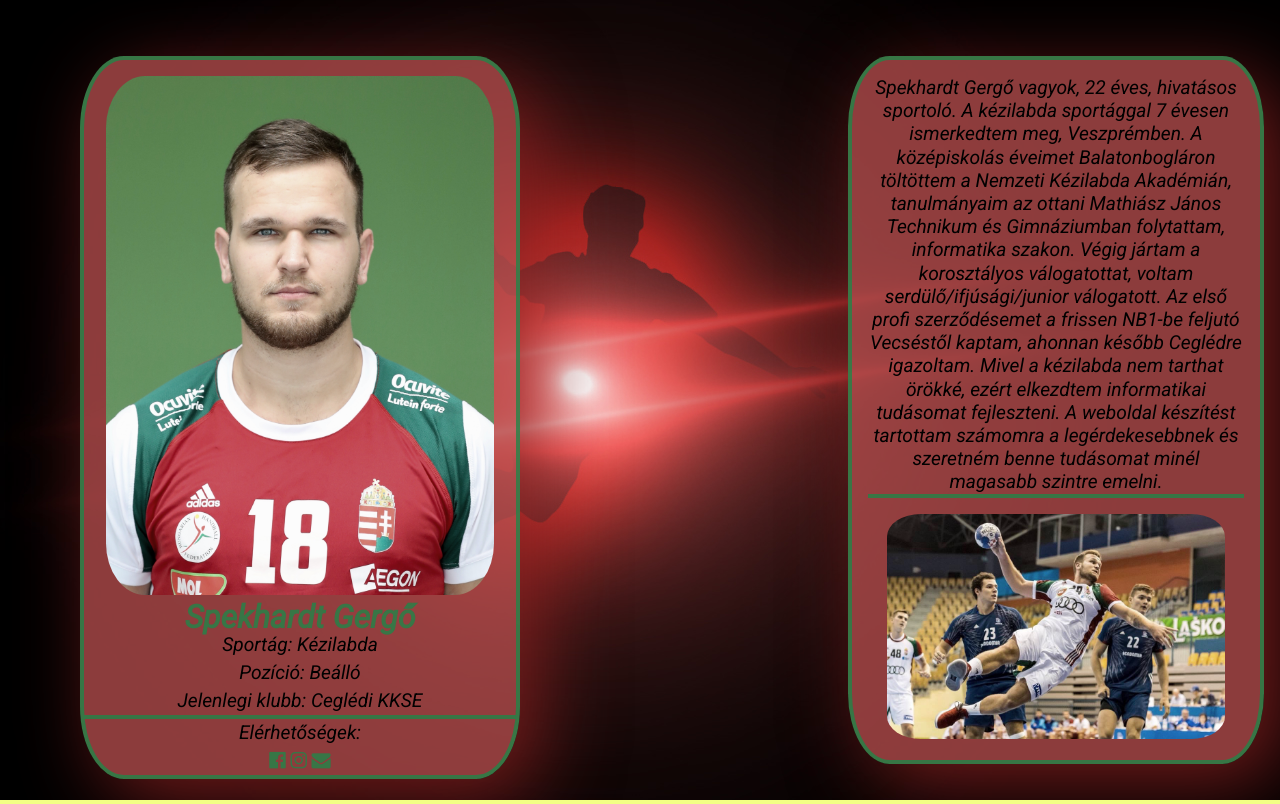
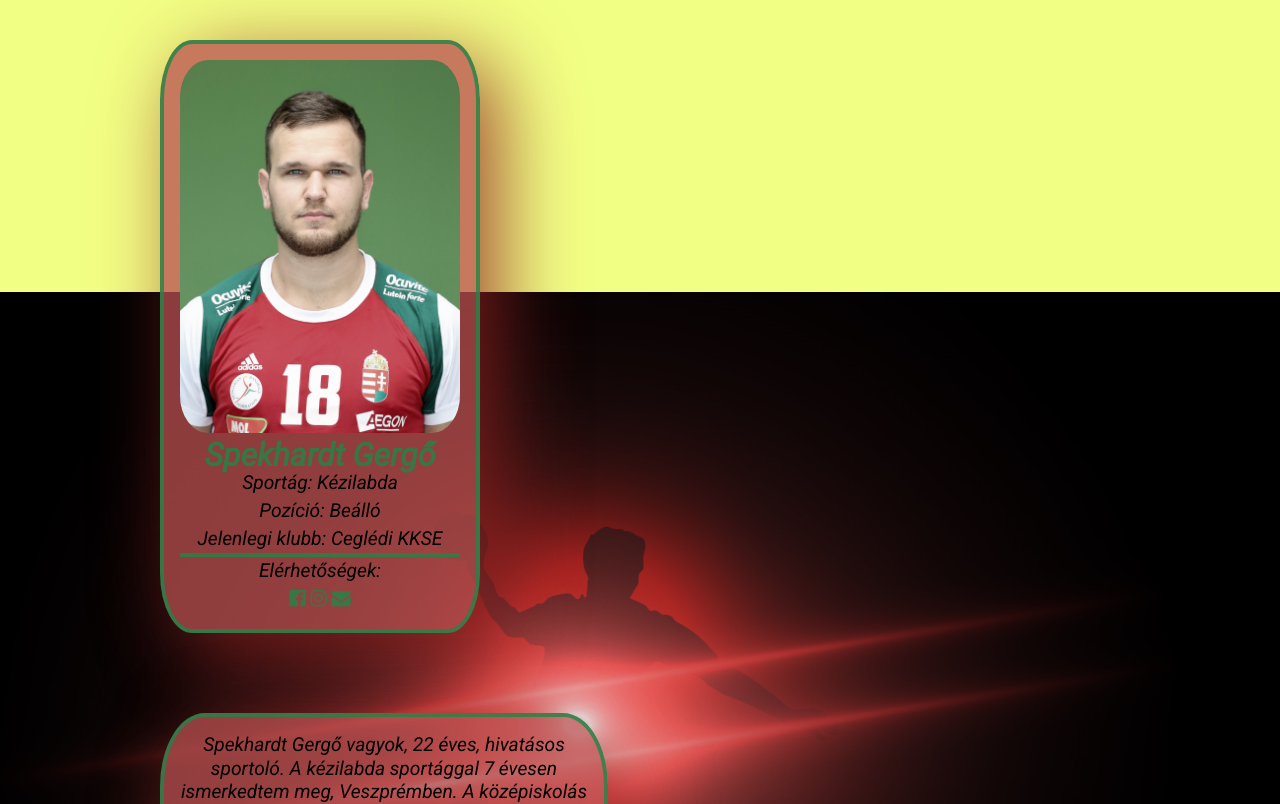
Before and after one commit to spekigrg/about-me, a plain HTML site: page index.html in a window 1280 px wide. Shown: the top 804 px of the page. Drawn offline with Linux system fonts and the light colour scheme.

Commit message:
add base file structure

```diff
--- a/main.css
+++ b/main.css
@@ -20,27 +20,24 @@ body {
   }
 
 .head {
-    position: absolute;
-    max-width: 55vh;
-    left: 5%;
-    top: 5%;
-    margin: 2vh;
+    max-width: 25%;
+    float: left;
+    margin: 5vh 23vh 5vh 20vh;
     line-height: 3.5vh;
+    padding: 2vh;
   }
 
 .content {
-    position: absolute;
-    max-width: 55vh;
-    left: 65%;
-    top: 5%;
-    margin: 2vh;
+    max-width: 35%;
+    float: left;
     padding: 2vh;
+    margin: 5vh 5vh 5vh 20vh;
  }
 
 
 .profile-img {
-    max-width: 90%;
-    margin-top: 2vh;
+    max-width: 100%;
+    height: auto;
     border-radius: 10%;
     filter: grayscale(30%);
   }
@@ -52,8 +49,9 @@ body {
 }
 
 .second-img {
-  max-width: 90%;
-  margin-top: 2vh;
+  max-width: 100%;
+  height: auto;
+  padding-top: 2vh;
   border-radius: 10%;
   filter: grayscale(30%);
 }
```
